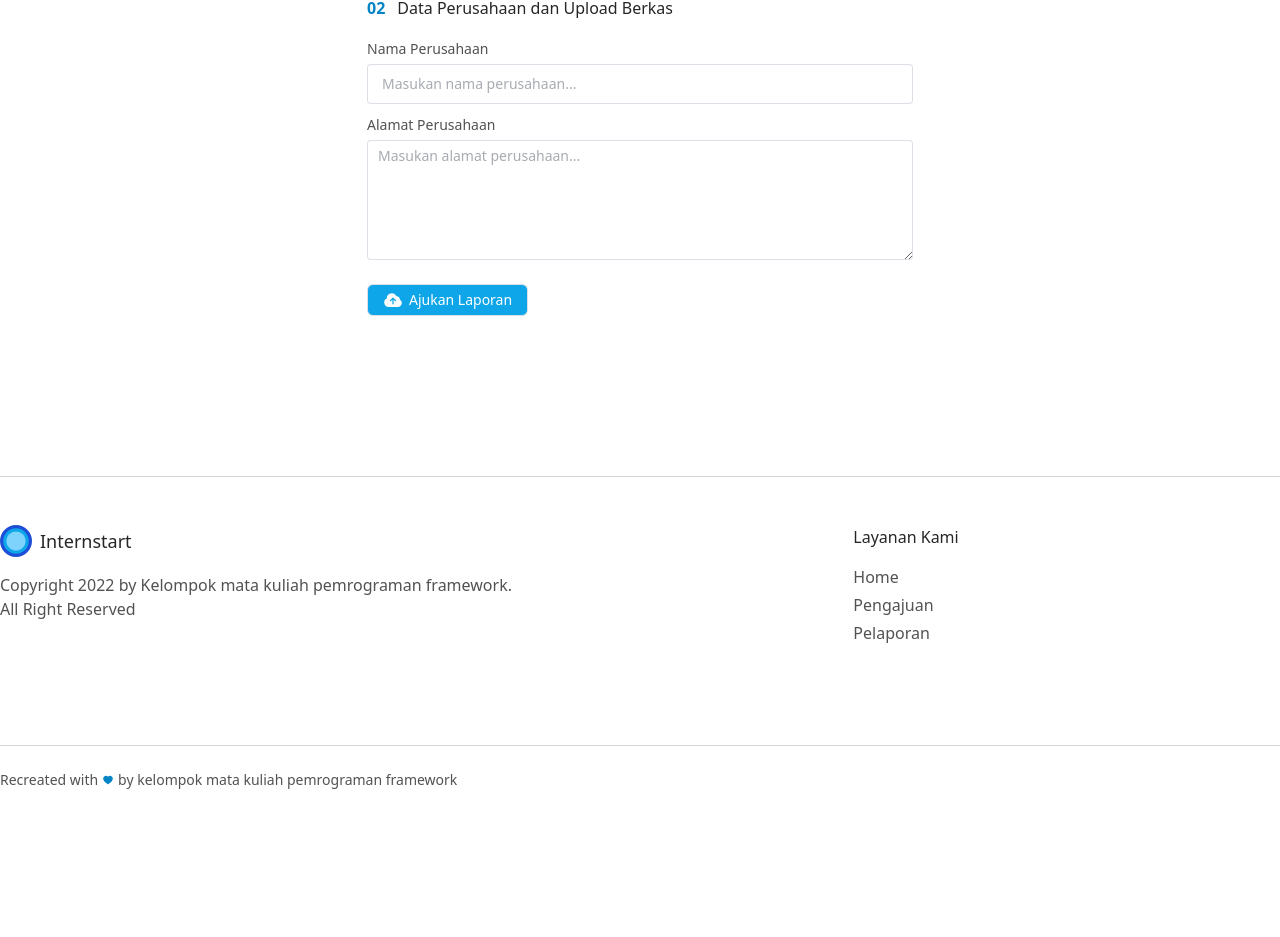
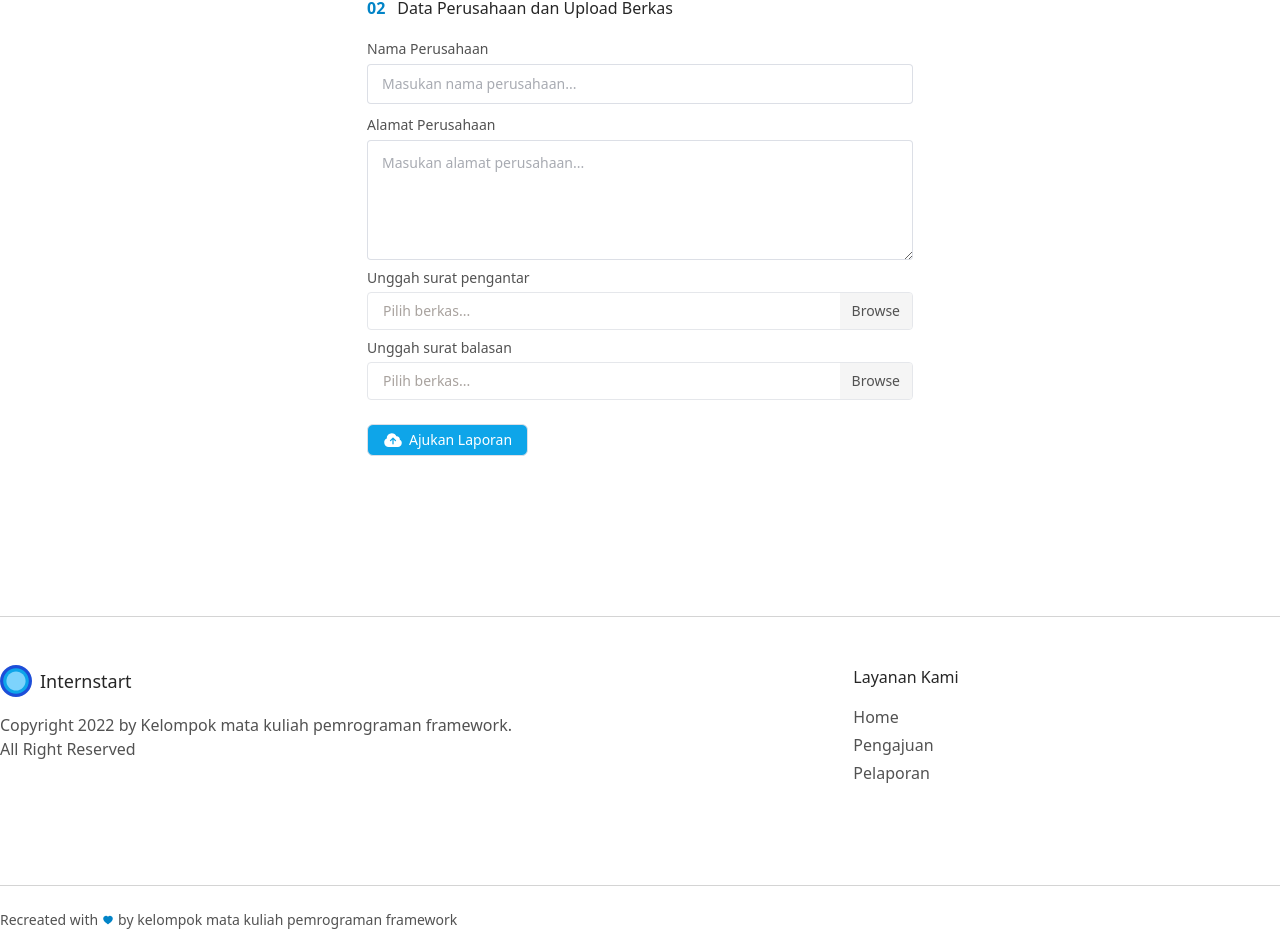
Before and after one commit to ipramudya/internstart, a Vue app: page /submission in a window 1280 px wide. Shown: the part 893-1830 px from the top of the page. Before the commit the page ends 1707 px from the top, so only its background shows below. Built offline with nearby package versions, Linux system fonts and the light colour scheme; no server answers.

Commit message:
feat: handle upload file as blob

```diff
--- /dev/null
+++ b/src/views/Submission/Form/FileUpload.vue
@@ -0,0 +1,37 @@
+<template>
+    <div class="flex flex-col space-y-1">
+        <p class="text-sm text-neutral-600">{{ label }}</p>
+        <div
+            class="flex items-center justify-between space-x-3 overflow-hidden rounded border border-[#e5e7eb] pl-[15px]"
+        >
+            <p class="text-sm text-stone-400" :class="{ 'text-[#606266]': placeholder }">
+                {{ placeholder ?? 'Pilih berkas...' }}
+            </p>
+            <div class="relative">
+                <label
+                    :for="id"
+                    class="ease-transition flex w-fit cursor-pointer items-center justify-center bg-neutral-100 py-2 px-3 text-sm font-medium text-neutral-600 hover:bg-neutral-200"
+                    >Browse</label
+                >
+                <input
+                    type="file"
+                    :id="id"
+                    :ref="fileRef"
+                    class="absolute inset-0 h-0 w-0"
+                    @change="(e) => {
+                        $emit('fileChange', {file: (e.target as any).files, slug: id}, )
+                        placeholder = (e.target as any).files[0].name
+                    }"
+                />
+            </div>
+        </div>
+    </div>
+</template>
+
+<script setup lang="ts">
+import { ref } from 'vue';
+defineProps(['fileRef', 'placeholder', 'label', 'id']);
+defineEmits(['fileChange']);
+
+const placeholder = ref(null);
+</script>
--- a/src/views/Submission/Form/FormField.vue
+++ b/src/views/Submission/Form/FormField.vue
@@ -37,6 +37,6 @@ const value = computed({
 
 <style scoped lang="postcss">
 .el-textarea :deep(textarea) {
-    @apply !min-h-[120px];
+    @apply !min-h-[120px] !px-[15px] pt-3;
 }
 </style>
--- a/src/views/Submission/Form/SubmissionForm.vue
+++ b/src/views/Submission/Form/SubmissionForm.vue
@@ -78,6 +78,18 @@
                         label="Alamat Perusahaan"
                         input-type="textarea"
                     />
+                    <FileUpload
+                        :file-ref="internFiles.coverLetter"
+                        label="Unggah surat pengantar"
+                        @file-change="onUploadFile"
+                        id="coverLetter"
+                    />
+                    <FileUpload
+                        :file-ref="internFiles.responseLetter"
+                        label="Unggah surat balasan"
+                        @file-change="onUploadFile"
+                        id="responseLetter"
+                    />
                 </div>
             </div>
             <!-- submit button -->
@@ -97,18 +109,25 @@
 import { db } from '@/lib/firebase';
 import { PlusCircleIcon, XCircleIcon } from '@heroicons/vue/24/outline';
 import { CloudArrowUpIcon } from '@heroicons/vue/24/solid';
+import { ElButton, ElDivider } from 'element-plus';
 import { addDoc, collection } from 'firebase/firestore';
 import { reactive } from 'vue';
+import type { InternFiles, UploadHandlerParam } from './field.types';
+import FileUpload from './FileUpload.vue';
 import FormField from './FormField.vue';
 
 const memberFields = reactive([{ name: '', npm: '', grade: '', email: '' }]);
 const companyFields = reactive({ name: '', address: '', coverLetter: '', responseLetter: '' });
+const internFiles = reactive<InternFiles>({ coverLetter: null, responseLetter: null });
 
 const onIncrementTotalMember = () => {
     memberFields.push({ name: '', npm: '', grade: '', email: '' });
 };
 const onFindAndDeleteMember = (idx: number) => {
     memberFields.splice(idx, 1);
+};
+const onUploadFile = (event: UploadHandlerParam) => {
+    internFiles[event.slug] = new Blob([event.file[0]], { type: event.file[0].type });
 };
 const onSubmitSubmission = async () => {
     try {
--- a/src/views/Submission/Form/field.types.ts
+++ b/src/views/Submission/Form/field.types.ts
@@ -4,3 +4,9 @@ export type Fields = {
     grade: string;
     email: string;
 };
+
+export type InternFiles = {
+    coverLetter: Blob | null;
+    responseLetter: Blob | null;
+};
+export type UploadHandlerParam = { file: FileList; slug: 'responseLetter' | 'coverLetter' };
```
Also changed, not shown: src/views/Submission/Form/FormUpload.vue (deleted).
